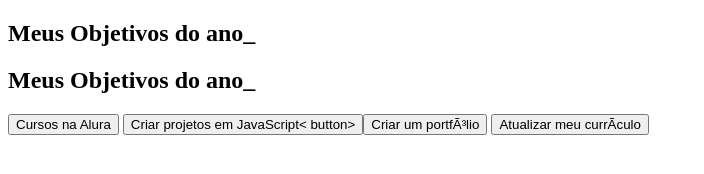
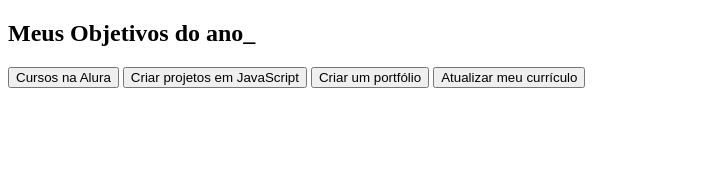
Before and after one commit to kelynmazur9090/projeto-figma, a plain HTML site: page index.html in a window 1280 px wide. Shown: the whole page, without its empty margins (0-704 px from the left). Drawn offline with Linux system fonts and the light colour scheme.

Commit message:
Add files via upload
aula 2 concluida.

```diff
--- a/index.html
+++ b/index.html
@@ -1,32 +1,23 @@
 <!DOCTYPE html>
-<html lang=”pt-br”>
+<html lang="pt-br">
 <head>
-<meta charset=”UTF-8”>
-
-<meta name=”viewport” content=”width=device-width, initial-
-scale=1.0”>
-
-<title>Meus objetivos do ano</title>
+  <meta charset="UTF-8">
+  <meta name="viewport" content="width=device-width, initial-scale=1.0">
+  <title>Meus objetivos do ano</title>
 </head>
 <body>
+
 </body>
-</html><body>
-    <section class=”conteudo-principal”></section>
-    <h2 class=”titulo-principal”>Meus Objetivos do ano_</h2>
-    </body><body>
-        <section class=”conteudo-principal”></section>
-        <h2 class=”titulo-principal”>Meus Objetivos do ano_</h2>
-        <div class=”botoes”>
-        <button class=”botao”>Cursos na Alura</button>
-        <button class=”botao”>Criar projetos em JavaScript<
-        button>
-        <button class=”botao”>Criar um portfólio</button>
-        <button class=”botao”>Atualizar meu currículo</button>
-        </div>
-        </body><head>
-            <meta charset=”UTF-8”>
-            <meta name=”viewport” content=”width=device-width,
-            initial-scale=1.0”>
-            <title>Meus objetivos do ano</title>
-            <link rel=”stylesheet” href=”style.css”>
-            </head>
+</html>
+<body>
+    <section class="conteudo-principal">
+      <h2 class="titulo-principal">Meus Objetivos do ano_</h2>
+      <div class="botoes">
+        <button class="botao">Cursos na Alura</button>
+        <button class="botao">Criar projetos em JavaScript</button>
+        <button class="botao">Criar um portfólio</button>
+        <button class="botao">Atualizar meu currículo</button>
+      </div>
+    </section>
+  </body>
+  </html>
--- a/stile.css
+++ b/stile.css
@@ -1,6 +1,75 @@
-@import url(‘https://fonts.googleapis.com/ css2?family=Chakra+Petch:wght@400;700&display=swap’);
-:root { --cor-de-fundo: #1E1E1E; --verde: #6FFF57; --branco: #FFFFFF; --botao-ativo: #3A375E; --botao-inativo: rgba(58, 55, 94, 0.5); --texto-fundo: rgba(58, 55, 94, 0.3); }
+@import url('https://fonts.googleapis.com/css?family=Chakra+Petch:wght@400;700&display=swap');
+
+:root {
+  --cor-de-fundo: #161618;
+  --verde: #6FFF57;
+  --branco: #FFFFFF;
+  --botao-ativo: #3A375E;
+  --botao-inativo: rgba(58, 55, 94, 0.5);
+  --texto-fundo: rgba(58, 55, 94, 0.3);
+}
+
 body {
-    background-color: var(--cor-de-fundo);
-    color: var(--branco); font-family: ‘Chakra Petch’, sans-serif;
+  background-color: var(--cor-de-fundo);
+  color: var(--branco);
+  font-family: 'Chakra Petch', sans-serif;
+}
+.conteudo-principal {
+    display: flex;
+    flex-direction: column;
+    justify-content: center;
+    align-items: center;
+    max-width: 1200px;
+    width: 100%;
+    margin: 0 auto;
+}
+.titulo-principal {
+    text-align: left;
+    width: 100%;
+    font-size: 32px;
+}
+.titulo-principal span {
+    color: var(--verde);
+}
+.botao{
+    font-family: "Crakra Petch", sans-serif;
+    background-color: var(--botao-inativo);
+    color: var(--branco);
+    display: flex;
+    justify-content: center;
+    padding: 1em;
+    font-size: 18px;
+    align-items: center;
+}
+.botao {
+    font-family: "Crakra Petch", sans-serif;
+    background-color: var(--botao-inativo);
+    color: var(--branco);
+    display: flex;
+    justify-content: center;
+    padding: 1em;
+    font-size: 18px;
+    align-items: center;
+    width: 100%;
+    border-bottom: 4px solid var(--botao-ativo);
+    border-left: 2px solid var(--botao-ativo);
+    border-right: 2px solid var(--botao-ativo);
+    border-top: none;
+}
+.botoes {
+    display: block;
+}
+
+@media screen and (min-width: 768px) {
+    .botoes {
+        display: flex;
     }
+
+    .botao:first-child {
+        border-radius: 40px 0 0 0;
+    }
+
+    .botao:last-child {
+        border-radius: 0 40px 0 0;
+    }
+}
```
